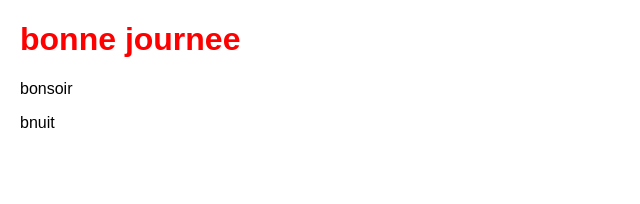
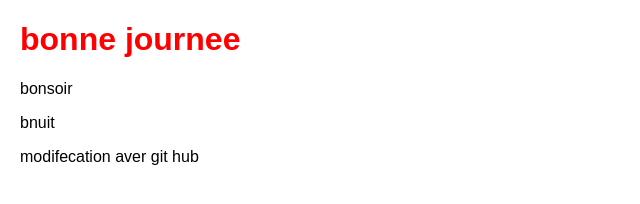
Before and after one commit to yacinee-dlm/mon_projet, a plain HTML site: page index.html in a window 1280 px wide. Shown: the whole page, without its empty margins (0-640 px from the left). Drawn offline with Linux system fonts and the light colour scheme.

Commit message:
Update index.html

```diff
--- a/index.html
+++ b/index.html
@@ -9,5 +9,6 @@
     <h1>bonne journee</h1>
     <p>bonsoir</p>
     <p>bnuit</p>
+    <p>modifecation aver git hub</p>
   </body>
 </html>
```
